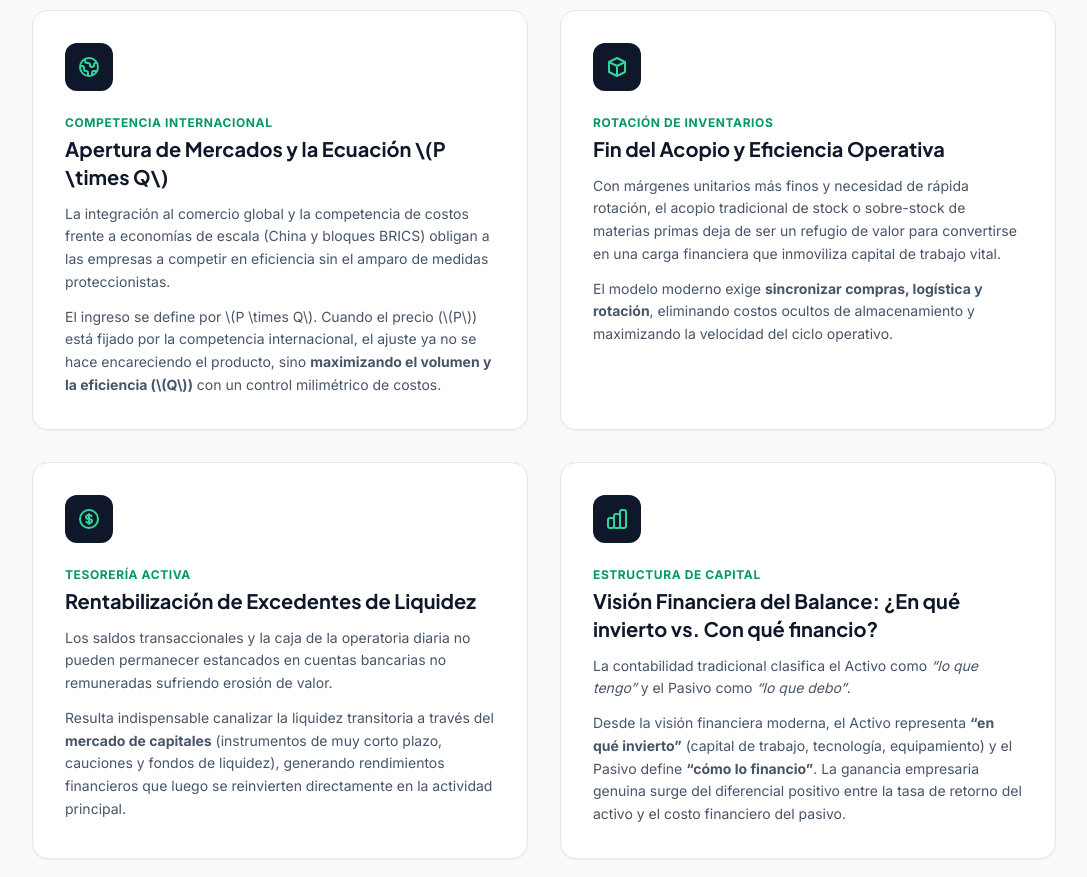
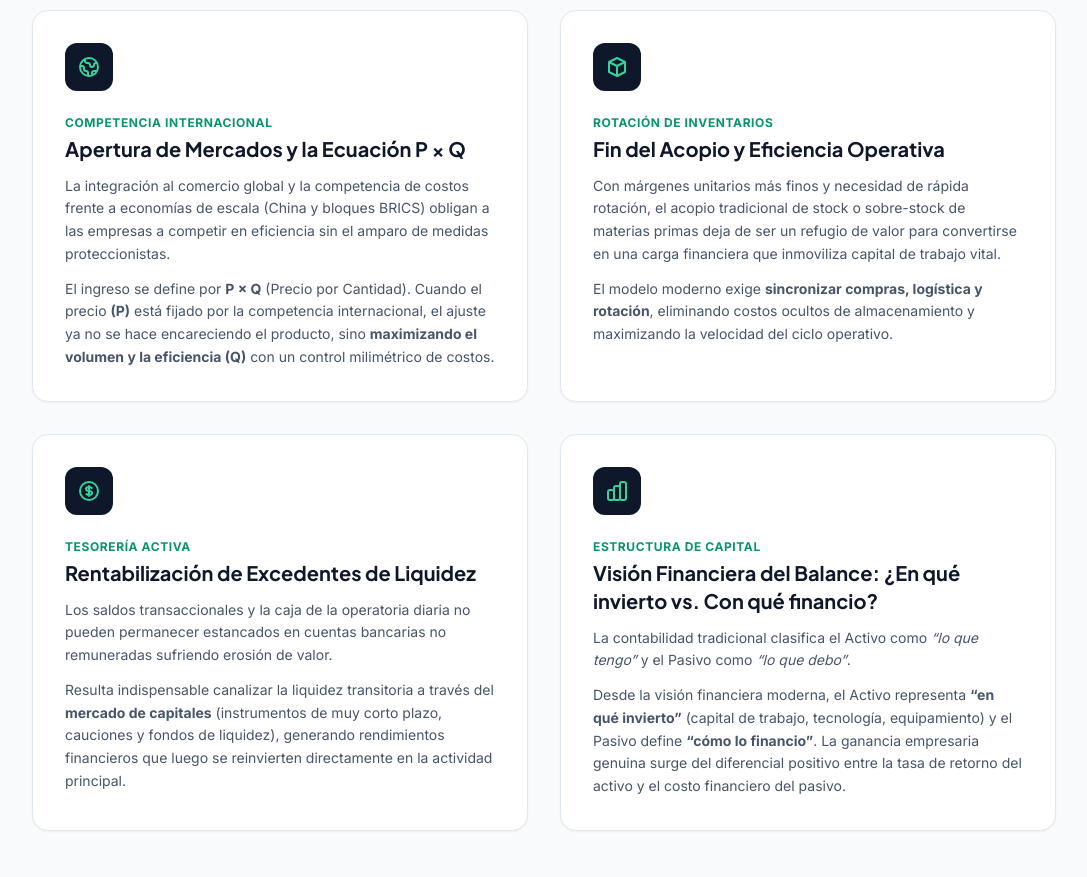
Before and after one commit to ansaldofinanzas-beep/ansaldo-finanzas, a website: page index.html in a window 1280 px wide. Shown: the part 6460-7337 px from the top of the page, without its empty margins (96-1183 px from the left). Drawn offline with nearby package versions, Linux system fonts and the light colour scheme.

Commit message:
fix: corregir formato visual de ecuacion P x Q en sección paradigma global

```diff
--- a/index.html
+++ b/index.html
@@ -816,13 +816,13 @@
           </div>
           <div class="text-xs font-bold text-emerald-600 uppercase tracking-wider mb-1">Competencia Internacional</div>
           <h3 class="font-heading font-bold text-xl text-slate-900 mb-3">
-            Apertura de Mercados y la Ecuación \(P \times Q\)
+            Apertura de Mercados y la Ecuación P × Q
           </h3>
           <p class="text-sm text-slate-600 leading-relaxed">
             La integración al comercio global y la competencia de costos frente a economías de escala (China y bloques BRICS) obligan a las empresas a competir en eficiencia sin el amparo de medidas proteccionistas.
           </p>
           <p class="text-sm text-slate-600 leading-relaxed mt-3">
-            El ingreso se define por \(P \times Q\). Cuando el precio (\(P\)) está fijado por la competencia internacional, el ajuste ya no se hace encareciendo el producto, sino <strong>maximizando el volumen y la eficiencia (\(Q\))</strong> con un control milimétrico de costos.
+            El ingreso se define por <strong>P × Q</strong> (Precio por Cantidad). Cuando el precio <strong>(P)</strong> está fijado por la competencia internacional, el ajuste ya no se hace encareciendo el producto, sino <strong>maximizando el volumen y la eficiencia (Q)</strong> con un control milimétrico de costos.
           </p>
         </div>
 
```
